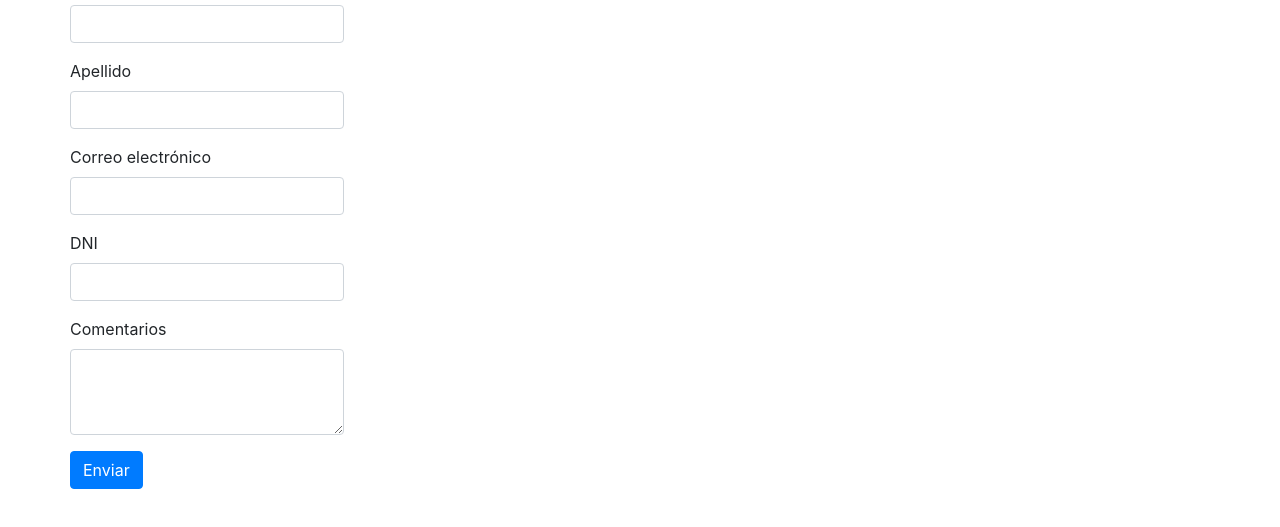
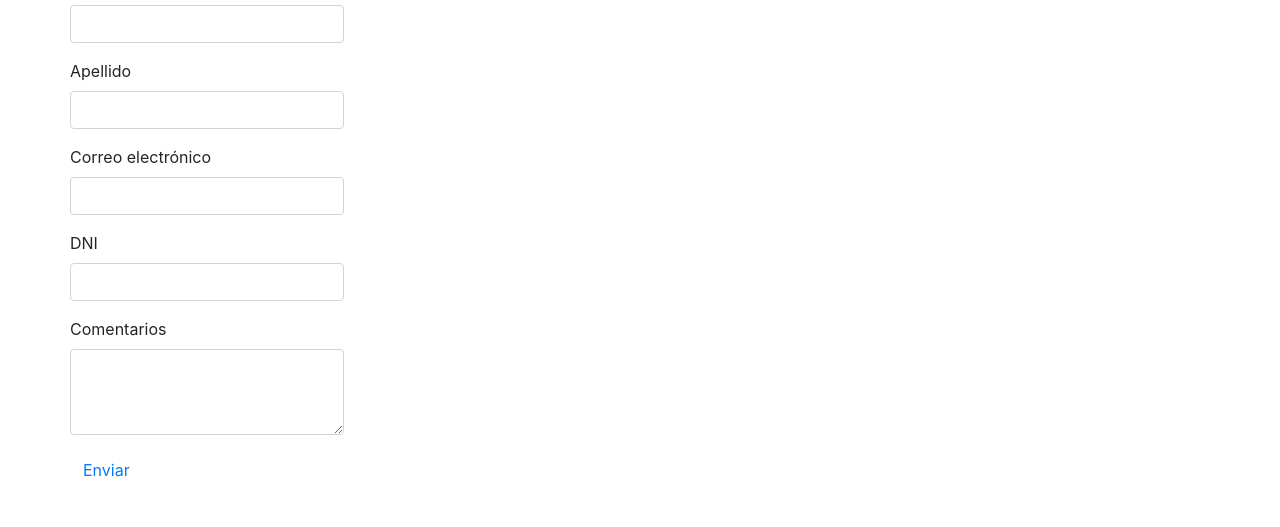
Before and after one commit to Cosaca/ProyectoEOI, a plain HTML site: page index.html in a window 1280 px wide. Shown: the part 131-658 px from the top of the page. Drawn offline with nearby package versions, Linux system fonts and the light colour scheme.

Commit message:
super cambiazo

```diff
--- a/index.html
+++ b/index.html
@@ -63,7 +63,7 @@
                         <label for="exampleFormControlTextarea1">Comentarios</label>
                         <textarea class="form-control" id="exampleFormControlTextarea1" rows="3"></textarea>
                       </div>
-                <button type="submit" class="btn btn-primary">Enviar</button>
+                <button type="submit" class="btn btn-link">Enviar</button>
             </form>
         </div>
 
```
